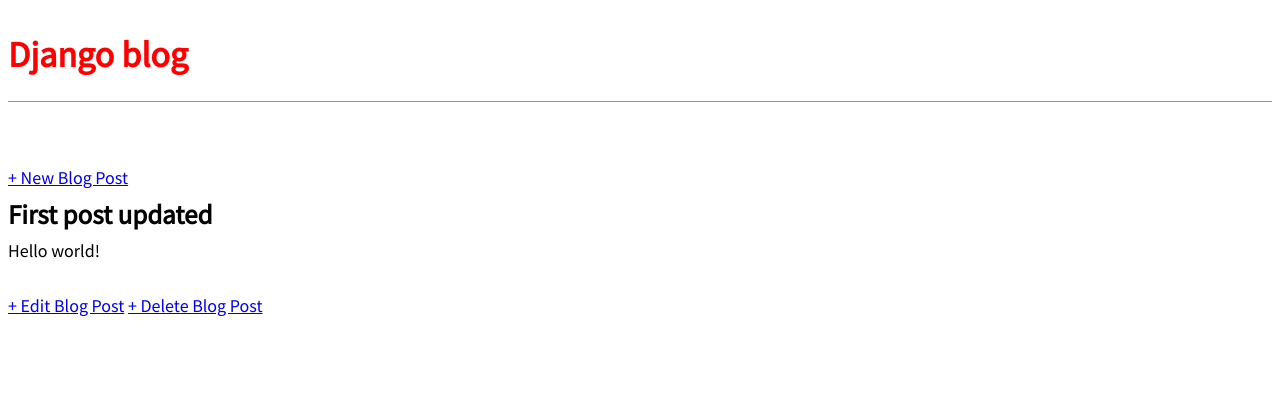
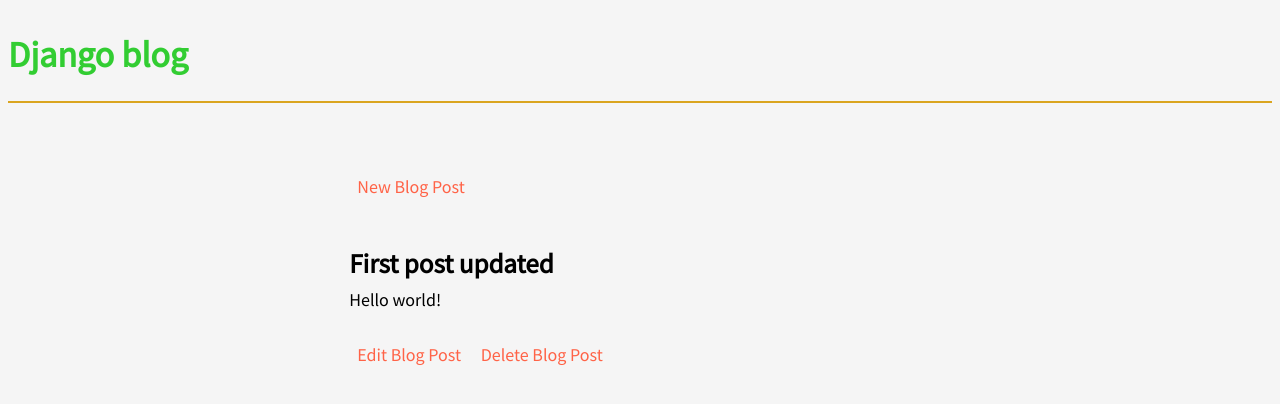
Before and after one commit to znarro/hodors-django-blog, a Django app: page /post/1/ in a window 1280 px wide. Shown: the top 404 px of the page. Run offline with Django 3.2, Linux system fonts and the light colour scheme; data comes from the database, SQL or seed files in the repository; both versions use the stored data as it was after the commit.

Commit message:
Add styles

```diff
--- a/static/css/base.css
+++ b/static/css/base.css
@@ -1,23 +1,51 @@
 body {
   font-family: "Source Sans Pro", sans-serif;
   font-size: 18px;
+  background-color: whitesmoke;
 }
 
-.nav-left {
-  border-bottom: 1px solid #999;
+.wrapper {
+  display: grid;
+  grid-template-columns:
+    1fr
+    min(65ch, 100%)
+    1fr;
+}
+
+.wrapper > * {
+  grid-column: 2;
+}
+
+.full-bleed {
+  width: 100%;
+  grid-column: 1 / 4;
+}
+
+.header {
+  border-bottom: 2px solid goldenrod;
   margin-bottom: 2rem;
   display: flex;
   margin-right: auto;
 }
 
-.nav-left h1 a {
-  color: red;
+.header h1 a {
+  color: limegreen;
   text-decoration: none;
 }
 
-.nav-right {
+.new-blog {
   display: flex;
-  padding-top: 2rem;
+  padding: 2rem 0;
+}
+
+.btn-link {
+  color: tomato;
+  padding: 0.5rem;
+  text-decoration: none;
+}
+
+.btn-link:hover {
+  background-color: rgba(0, 0, 0, 0.144);
 }
 
 .post-entry {
@@ -30,7 +58,7 @@ body {
 
 .post-entry h2 a,
 .post-entry h2 a:visited {
-  color: blue;
+  color: dodgerblue;
   text-decoration: none;
 }
 
@@ -40,5 +68,5 @@ body {
 }
 
 .post-entry h2 a:hover {
-  color: red;
+  color: limegreen;
 }
--- a/templates/base.html
+++ b/templates/base.html
@@ -10,17 +10,21 @@
     <title>Django Blog</title>
   </head>
   <body>
-    <header class="nav-left">
+    <div class="wrapper">
+      <header class="header full-bleed">
         <h1><a href="{% url 'home' %}">Django blog</a></h1>
       </header>
 
-    <div class="nav-right">
-      <a href="{% url "post_new" %}">+ New Blog Post</a>
+      <main>
+        <div class="new-blog">
+          <a href="{% url "post_new" %}" class="btn-link">New Blog Post</a>
         </div>
 
         <div>
           {% block content %}
           {% endblock content %}
         </div>
+      </main>
+    </div>
   </body>
 </html>
--- a/templates/post_detail.html
+++ b/templates/post_detail.html
@@ -7,6 +7,6 @@
     <p>{{ post.body }}</p>
   </div>
 
-  <a href="{% url 'post_edit' post.pk %}">+ Edit Blog Post</a>
-  <a href="{% url 'post_delete' post.pk %}">+ Delete Blog Post</a>
+  <a href="{% url 'post_edit' post.pk %}" class="btn-link">Edit Blog Post</a>
+  <a href="{% url 'post_delete' post.pk %}" class="btn-link">Delete Blog Post</a>
 {% endblock content %}
```
Also changed, not shown: db.sqlite3. Lines whose indentation alone changed are shown as unchanged.
